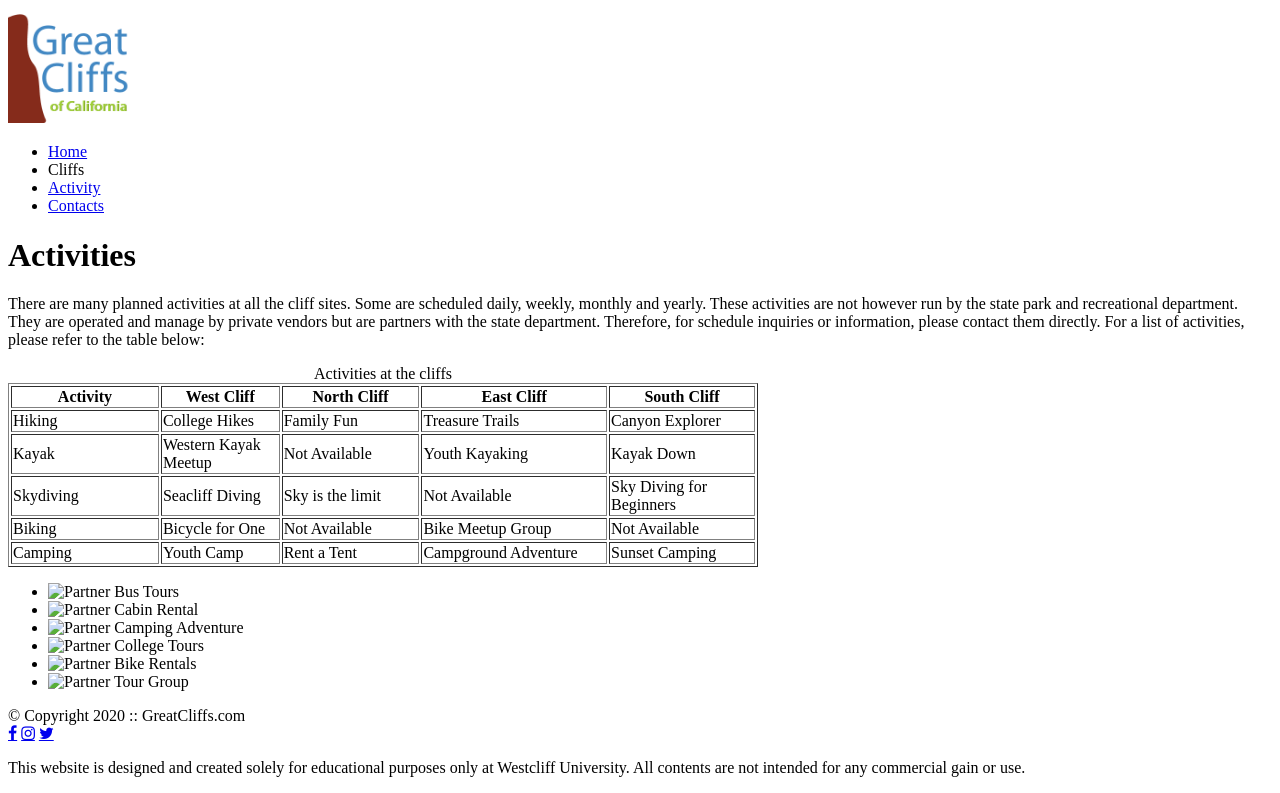
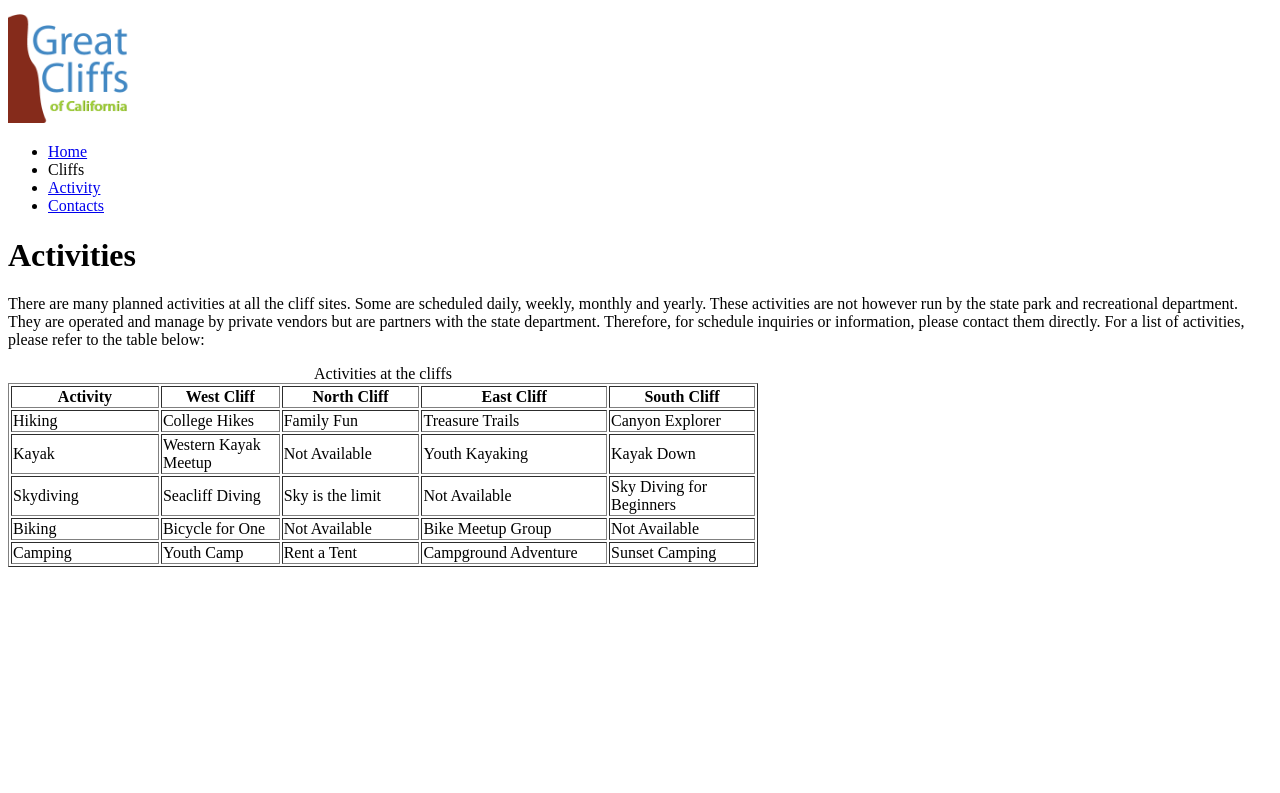
Before and after one commit to BellaYaj/module1-homework, a plain HTML site: page activities.html in a window 1280 px wide. Shown: the part 573-1366 px from the top of the page. After the commit the page ends 1148 px from the top, so only its background shows below. Drawn offline with Linux system fonts and the light colour scheme.

Commit message:
third commit

```diff
--- a/activities.html
+++ b/activities.html
@@ -87,45 +87,7 @@
                     </tr>
                 </tfoot>
             </table>
-            <Section>
-                <ul id="partners">
-                    <li class="partner">
-                        <img src="images/partners/partner-bustour.png" alt="Partner Bus Tours">
-                    </li>
-                    <li class="partner">
-                        <img src="images/partners/partner-cabinrental.png" alt="Partner Cabin Rental">
-                    </li>
-                    <li class="partner">
-                        <img src="images/partners/partner-campingadv.png" alt="Partner Camping Adventure">
-                    </li>
-                    <li class="partner">
-                        <img src="images/partners/partner-collegetours.png" alt="Partner College Tours">
-                    </li>
-                    <li class="partner">
-                        <img src="images/partners/partner-rentalbike.png" alt="Partner Bike Rentals">
-                    </li>
-                    <li class="partner">
-                        <img src="images/partners/partner-tourgroup.png" alt="Partner Tour Group">
-                    </li>
-                </ul>
-            </Section>
         </main>
-        <footer>
-            <div id="nondisclaimer">
-                <div class="copy">
-                    &copy; Copyright 2020 :: GreatCliffs.com
-                </div>
-                <div class="social">
-                    <a href="#" class="fa fa-facebook"></a>
-                    <a href="#" class="fa fa-instagram"></a>
-                    <a href="#" class="fa fa-twitter"></a>
-                </div>
-                <div id="disclaimer">
-                    <p>This website is designed and created solely for educational purposes only at Westcliff
-                        University. All
-                        contents are not intended for any commercial gain or use.</p>
-                </div>
-        </footer>
 </body>
 
 </html>
```
